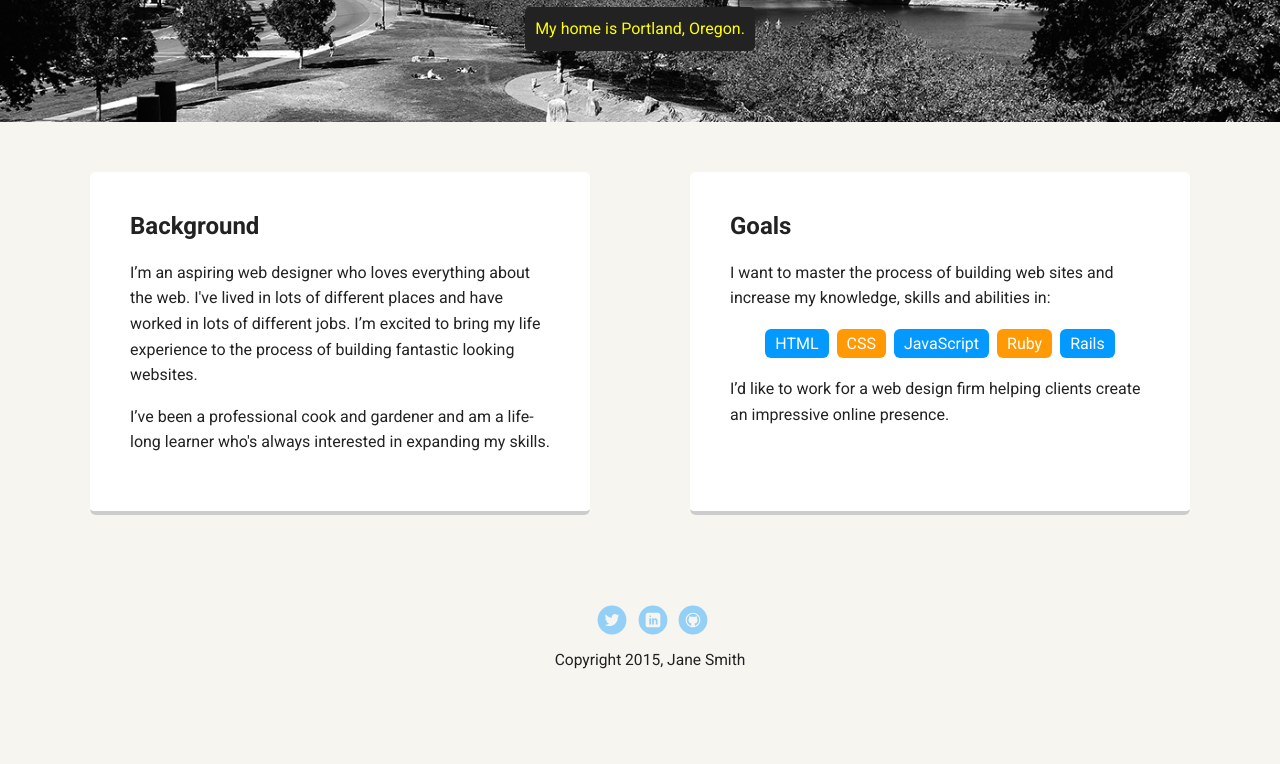
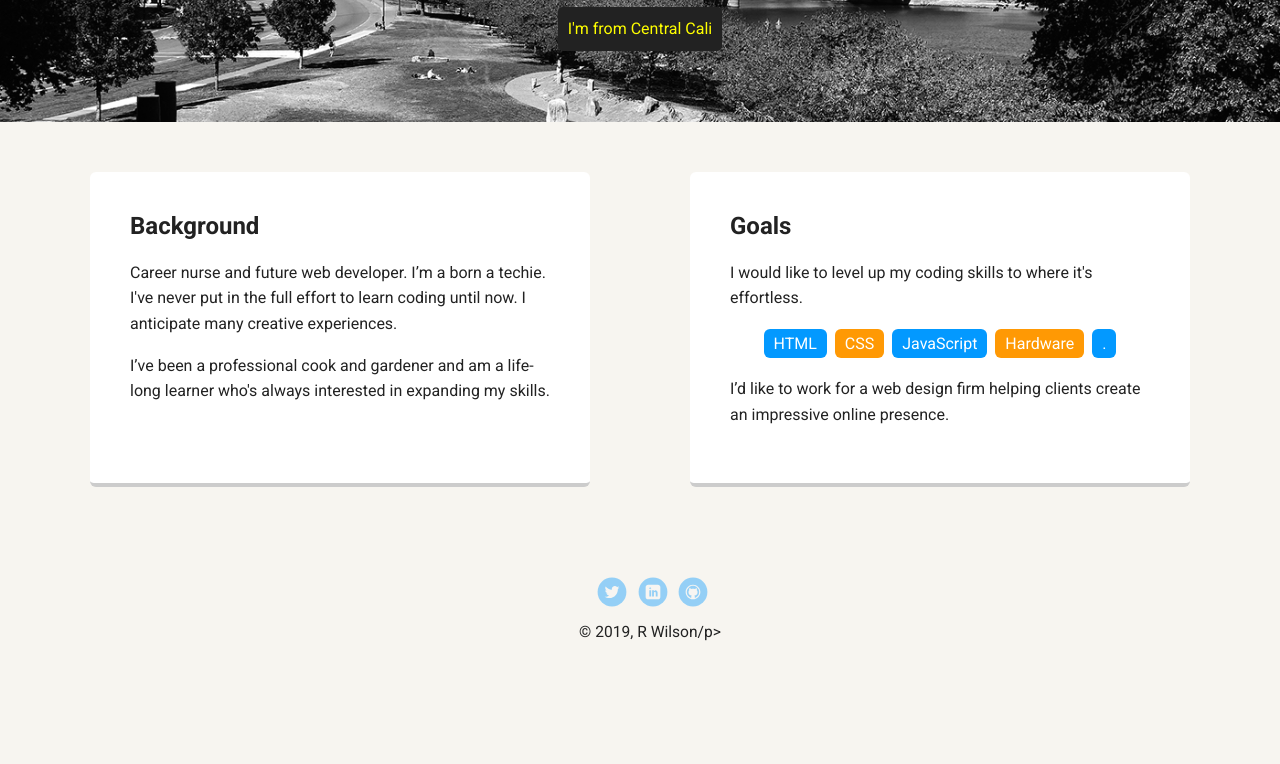
Before and after one commit to cdrxvdr/tecdeg-proj1, a plain HTML site: page index.html in a window 1280 px wide. Shown: the part 348-1112 px from the top of the page. After the commit the page ends 1084 px from the top, so only its background shows below. Drawn offline with Linux system fonts and the light colour scheme; a web font is replaced by a local one.

Commit message:
Update index.html

```diff
--- a/index.html
+++ b/index.html
@@ -2,7 +2,7 @@
 <html lang="en">
 <head>
   <meta charset="utf-8">
-  <title>Jane Smith's Profile</title>
+  <title>Thee R Wilson Profile</title>
   <meta name="viewport" content="width=device-width, initial-scale=1.0">
   <link rel="stylesheet" href="styles.css">
   <link href="https://fonts.googleapis.com/css?family=Muli%7CRoboto:400,300,500,700,900" rel="stylesheet"></head>
@@ -10,34 +10,34 @@
 
     <div class="main-nav">
         <ul class="nav">
-          <li class="name">Jane Smith</li>
+          <li class="name">R Wilson</li>
           <li><a href="#">Home</a></li>
           <li><a href="#">Experience</a></li>
         </ul>
     </div>
 
     <header>
-      <img src="images/me.png" alt="Drawing of Jane Smith" class="profile-image">
+      <img src="images/me.png" alt="keyboard n hand" class="profile-image">
       <h1 class="tag name">Hello, I’m Jane.</h1>
-      <p class="tag location">My home is Portland, Oregon.</p>
+      <p class="tag location">I'm from Central Cali</p>
     </header>
 
     <main class="flex">
       <div class="card">
         <h2>Background</h2>
-        <p>I’m an aspiring web designer who loves everything about the web. I've lived in lots of different places and have worked in lots of different jobs. I’m excited to bring my life experience to the process of building fantastic looking websites.</p>
+        <p>Career nurse and future web developer.  I’m a born a techie. I've never put in the full effort to learn coding until now. I anticipate many creative experiences.</p>
         <p>I’ve been a professional cook and gardener and am a life-long learner who's always interested in expanding my skills.</p>
       </div>
 
       <div class="card">
         <h2>Goals</h2>
-        <p>I want to master the process of building web sites and increase my knowledge, skills and abilities in:</p>
+        <p>I would like to level up my coding skills to where it's effortless.</p>
         <ul class="skills">
           <li>HTML</li>
           <li>CSS</li>
           <li>JavaScript</li>
-          <li>Ruby</li>
-          <li>Rails</li>
+          <li>Hardware</li>
+          <li>.</li>
         </ul>
         <p>I’d like to work for a web design firm helping clients create an impressive online presence.</p>
       </div>
@@ -49,7 +49,7 @@
         <li><a href="#" class="social linkedin">LinkedIn</a></li>
         <li><a href="#" class="social github">Github</a></li>
       </ul>
-      <p class="copyright">Copyright 2015, Jane Smith</p>
+      <p class="copyright">&copy; 2019, R Wilson/p>
     </footer>
   </body>
   </html>
```
